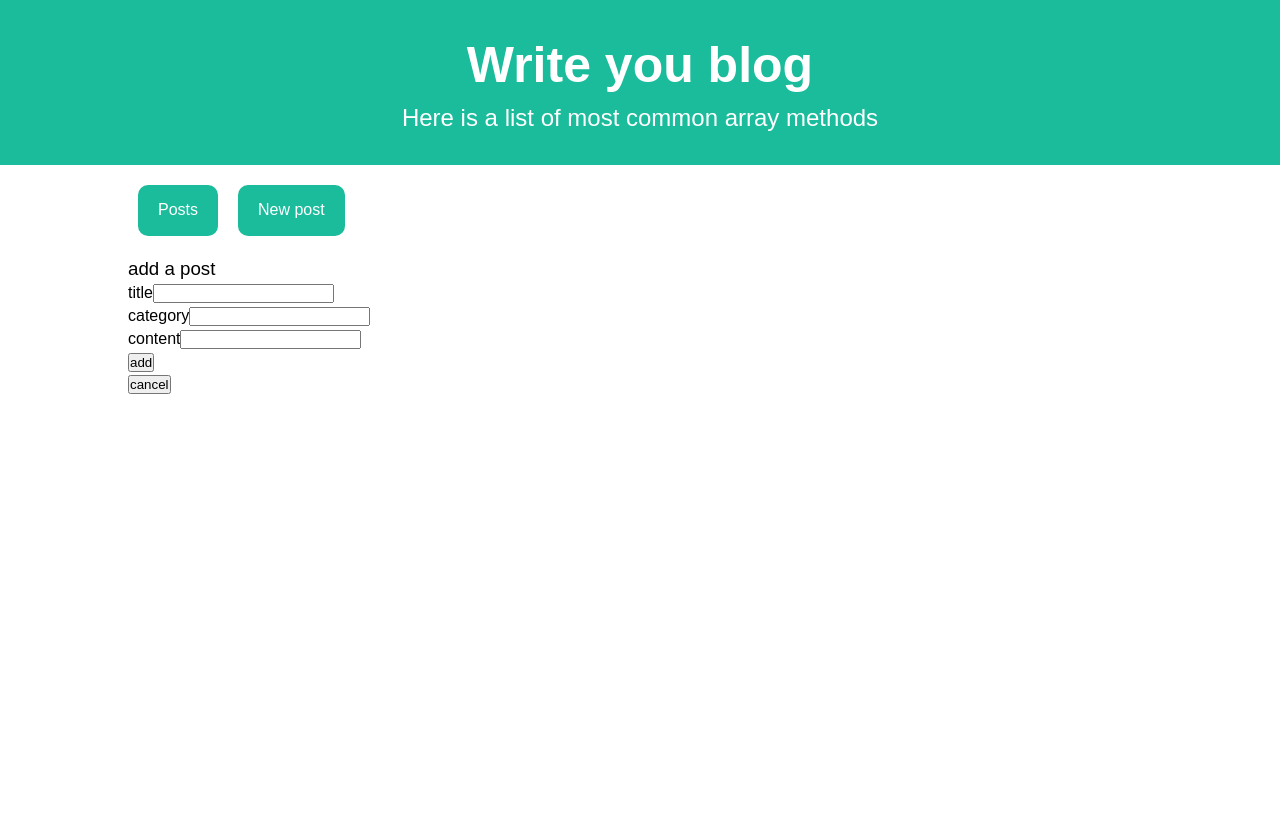
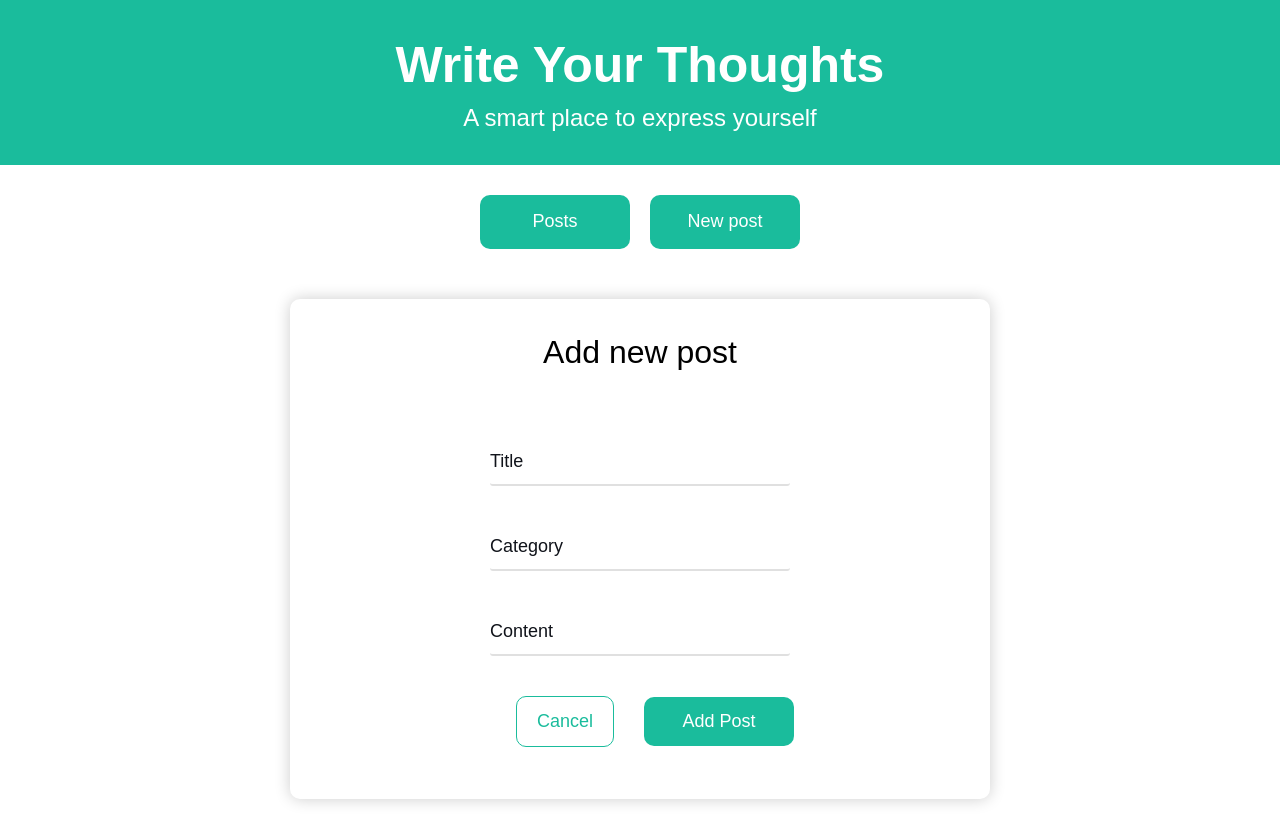
Before and after one commit to pbrovkin/posts_app, a React (Create React App) app: page /addPost in a window 1280 px wide. Built offline with nearby package versions, Linux system fonts and the light colour scheme; the HTML template or start-up script is replaced by a standard one.

Commit message:
scss based styling

```diff
--- a/src/components/AddPostForm.js
+++ b/src/components/AddPostForm.js
@@ -1,45 +1,69 @@
-import React, { useState } from 'react';
+import React, { useState } from "react";
 
-const AddPostForm = (props) => {
-    const [title, setTitle] = useState('')
-    const [category, setCategory] = useState('')
-    const [content, setContent] = useState('')
+const AddPostForm = props => {
+  const [title, setTitle] = useState("");
+  const [category, setCategory] = useState("");
+  const [content, setContent] = useState("");
 
-    const handleSubmit = (e) => {
-        e.preventDefault()
+  const handleSubmit = e => {
+    e.preventDefault();
     props.addPost({
       title,
       category,
-            content,
-        })
-        props.history.push('/')
-    }
+      content
+    });
+    props.history.push("/");
+  };
 
   const handleCancel = () => {
-        props.history.push('/')
-    }
+    props.history.push("/");
+  };
 
   return (
     <div className="container">
-            <h3>add a post</h3>
-            <form onSubmit={handleSubmit}>
-                <div>
-                    title
-            <input name='title' value={title} onChange={(e) => setTitle(e.target.value)} />
+      <div className="form-container">
+        <div className="form-content">
+          <h1>Add new post</h1>
+          <br />
+          <br />
+          <brß />
+          <form onSubmit={handleSubmit} className="form">
+            <div className="form__item">
+              <input
+                name="title"
+                placeholder="Title"
+                value={title}
+                onChange={e => setTitle(e.target.value)}
+              />
             </div>
-                <div>
-                    category
-            <input name='category' value={category} onChange={(e) => setCategory(e.target.value)} />
+            <div className="form__item">
+              <input
+                name="category"
+                placeholder="Category"
+                value={category}
+                onChange={e => setCategory(e.target.value)}
+              />
             </div>
-                <div>
-                    content
-            <input name='content' value={content} onChange={(e) => setContent(e.target.value)} />
+            <div className="form__item">
+              <input
+                name="content"
+                value={content}
+                placeholder="Content"
+                onChange={e => setContent(e.target.value)}
+              />
             </div>
-                <button>add</button>
+            <div className="button-add-new-post">
+              <button className="button-white" onClick={handleCancel}>
+                Cancel
+              </button>
+
+              <button className="button">Add Post</button>
+            </div>
           </form>
-            <button onClick={handleCancel}>cancel</button>
         </div>
-    )
-}
+      </div>
+    </div>
+  );
+};
 
-export default AddPostForm
+export default AddPostForm;
--- a/src/components/Banner.js
+++ b/src/components/Banner.js
@@ -8,14 +8,12 @@ import "./banner.scss";
 const Banner = () => {
   return (
     <div className="banner">
-      <h1 className="banner__title">{"Write you blog "}</h1>
+      <h1 className="banner__title">{"Write Your Thoughts "}</h1>
       <div className="total-country">
         <h2 className="banner__title--subtitle">
-          {"Here is a list of most common array methods"}
+          {"A smart place to express yourself"}
         </h2>
       </div>
-      {/* <Menu /> */}
-      {/* <Weather /> */}
     </div>
   );
 };
--- a/src/components/Menu.js
+++ b/src/components/Menu.js
@@ -1,11 +1,12 @@
-import React from 'react'
-import { Link } from 'react-router-dom'
-import './banner.scss'
+import React from "react";
+import { Link } from "react-router-dom";
+import "./banner.scss";
 
 const Menu = () => {
-  const padding = { padding: 10 }
+  const padding = { padding: 10 };
   return (
     <div className="container">
+      <div className = "button-container">
         <Link style={padding} to="/">
           <div className="button">Posts</div>
         </Link>
@@ -13,7 +14,8 @@ const Menu = () => {
           <div className="button">New post</div>
         </Link>
       </div>
-  )
-}
+    </div>
+  );
+};
 
-export default Menu
+export default Menu;
--- a/src/components/banner.scss
+++ b/src/components/banner.scss
@@ -51,42 +51,3 @@
   padding-left: 20px;
   font-weight: 900;
 }
-
-.button {
-  padding: 14px 20px;
-  margin: 20px 0;
-  background: $color-brand;
-  border: none;
-  cursor: pointer;
-  border-radius: 10px;
-  color: $color-white;
-  text-align: center;
-  display: inline-block;
-
-  transform: scale(1);
-  transition: transform 0.35s ease-in-out;
-
-  &--secoundary {
-    background: $color-white;
-    color: $color-brand;
-    border: 1px solid $color-brand;
-  }
-
-  &--selected {
-    background: $color-brand;
-    color: $color-white;
-  }
-
-  svg {
-    width: 30px;
-  }
-}
-
-.button:hover {
-  transform: scale(1.03);
-}
-
-.button-active {
-  background: $color-brand;
-  color: $color-white;
-}
--- a/src/scss/_app.scss
+++ b/src/scss/_app.scss
@@ -1,58 +1,11 @@
-// .country-container {
-//   display: flex;
-//   flex-wrap: wrap;
-//   justify-content: center;
-//   align-items: center;
-//   padding: 30px;
-
-//   &__item {
-//     width: 300px;
-//     height: 140px;
-//     margin: 15px;
-//     text-align: center;
-//     background: $color-white;
-//     box-shadow: 0px 0px 16px 0px rgba(0, 0, 0, 0.07);
-//     border-radius: 5px;
-//     padding: 30px;
-//     display: flex;
-//     justify-content: center;
-//     align-items: center;
-//     font-size: regular-text;
-//     transform: scale(1);
-//     transition: transform 0.35s ease-in-out;
-//   }
-
-//   &__item:hover {
-//     transform: scale(1.015);
-//     box-shadow: 0px 0px 16px 0px rgba(0, 0, 0, 0.2);
-//     cursor: pointer;
-//   }
-// }
-
-body {
-  background: $color-light-grey;
-}
-
-p {
-  color: $color-text;
-}
-
-.total-country {
-  margin: 10px 0;
-}
-
-.arrow-icon {
-  transform: rotate(20deg);
-}
-
-.country_container {
+.posts_container {
   display: flex;
   flex-wrap: wrap;
   justify-content: space-between;
   margin-top: 200px;
 }
 
-.country {
+.post {
   padding: 30px;
   margin: 10px;
   width: 260px;
@@ -72,93 +25,3 @@ p {
     width: 80%;
   }
 }
-.weather_container {
-  display: flex;
-  justify-content: center;
-  align-items: center;
-}
-
-.weather {
-  padding: 30px;
-  color: $color-brand;
-  margin: 10px;
-  width: 950px;
-  box-shadow: 0px 0px 16px 0px rgba(0, 0, 0, 0.07);
-  border-radius: 14px;
-  padding: 30px;
-  align-items: center;
-  font-size: regular-text;
-  transform: scale(1);
-  transition: transform 0.35s ease-in-out;
-  display: flex;
-  justify-content: center;
-  flex-direction: column;
-  background: $color-white;
-}
-
-.country,
-.weather:hover {
-  transform: scale(1.015);
-  box-shadow: 0px 0px 16px 0px rgba(0, 0, 0, 0.2);
-  cursor: pointer;
-}
-
-.banner-input-container {
-  width: 950px;
-  background: $color-white;
-  border-radius: 14px;
-  display: flex;
-  flex-direction: column;
-  justify-content: center;
-  align-items: center;
-  padding: 60px 60px 0 60px;
-  box-shadow: 0px 0px 16px 0px rgba(0, 0, 0, 0.07);
-}
-
-.search-result {
-  display: flex;
-  margin: 10px 0 10px 0;
-  padding: 15px;
-  border-radius: 10px;
-  width: 70%;
-  justify-content: center;
-
-  &__text {
-    color: $color-text;
-    font-size: $regular-text;
-  }
-}
-
-.result {
-  color: $color-white;
-  padding-left: 20px;
-  font-weight: 900;
-}
-
-.graph {
-  background: #cccccc;
-  display: flex;
-  justify-content: space-between;
-
-  &__item {
-    background: $color-light-grey;
-    width: 300px;
-
-    p {
-      font-size: $regular-text;
-    }
-  }
-
-  &__item:nth-child(1) {
-    width: 10%;
-  }
-
-  &__item:nth-child(2) {
-    width: 70%;
-    background: $color-brand-light;
-  }
-
-  &__item:nth-child(3) {
-    width: 20%;
-  }
-}
--- a/src/scss/_button.scss
+++ b/src/scss/_button.scss
@@ -1,38 +1,38 @@
-.button {
-    padding: 14px 20px;
-    margin: 20px 0;
-    background: $color-brand;
-    border: none;
-    cursor: pointer;
-    border-radius: 10px;
-    color: $color-white;
-    text-align: center;
-    display: inline-block;
+// .button {
+//     padding: 14px 20px;
+//     margin: 20px 0;
+//     background: $color-brand;
+//     border: none;
+//     cursor: pointer;
+//     border-radius: 10px;
+//     color: $color-white;
+//     text-align: center;
+//     display: inline-block;
 
-    transform: scale(1);
-    transition: transform 0.35s ease-in-out;
+//     transform: scale(1);
+//     transition: transform 0.35s ease-in-out;
 
-    &--secoundary {
-        background: $color-white;
-        color: $color-brand;
-        border: 1px solid $color-brand;
-    }
+//     &--secoundary {
+//         background: $color-white;
+//         color: $color-brand;
+//         border: 1px solid $color-brand;
+//     }
 
-    &--selected {
-        background: $color-brand;
-        color: $color-white;
-    }
+//     &--selected {
+//         background: $color-brand;
+//         color: $color-white;
+//     }
 
-    svg {
-        width: 30px;
-    }
-}
+//     svg {
+//         width: 30px;
+//     }
+// }
 
-.button:hover {
-    transform: scale(1.030);
-}
+// .button:hover {
+//     transform: scale(1.030);
+// }
 
-.button-active {
-    background: $color-brand;
-    color: $color-white;
-}
+// .button-active {
+//     background: $color-brand;
+//     color: $color-white;
+// }
--- a/src/scss/basic-settings.scss
+++ b/src/scss/basic-settings.scss
@@ -66,9 +66,9 @@ p {
   height: rem(490px);
 }
 
-.container {
-  max-width: rem(1350px);
-  width: 80%;
-  margin: 0 auto;
-  height: 100%;
-}
+// .container {
+//   max-width: rem(1350px);
+//   width: 80%;
+//   margin: 0 auto;
+//   height: 100%;
+// }
--- a/src/scss/common.scss
+++ b/src/scss/common.scss
@@ -108,13 +108,238 @@ p {
 .footer-section {
   background: $color-black;
 }
+// posts SCSS
 
-.container {
-  max-width: rem(1350px);
-  width: 80%;
-  margin: 0 auto;
-  height: 100%;
+.posts_container {
+  display: flex;
+  flex-wrap: wrap;
+  justify-content: space-between;
+  flex-direction: row;
 }
-.post-card {
-  background-color: red;
+
+.post {
+  padding: 30px;
+  margin: 26px;
+  width: 46%;
+  background: $color-white;
+  box-shadow: 0px 0px 16px 0px rgba(0, 0, 0, 0.07);
+  border-radius: 14px;
+  padding: 30px;
+  align-items: left;
+  font-size: regular-text;
+  transform: scale(1);
+  transition: transform 0.35s ease-in-out;
+  display: flex;
+  justify-content: center;
+  flex-direction: column;
+  img {
+    width: 80%;
+  }
 }
+
+.post-content {
+  display: flex;
+  justify-content: center;
+  flex-direction: column;
+  align-items: left;
+  font-size: regular-text;
+  padding: 20px 30px;
+}
+
+.post:hover {
+  transform: scale(1.015);
+  box-shadow: 0px 0px 16px 0px rgba(0, 0, 0, 0.2);
+  cursor: pointer;
+}
+
+.post-container {
+  display: flex;
+  justify-content: center;
+  flex-direction: column;
+  align-items: left;
+  padding: 30px 30px;
+  margin: 10px;
+  width: 100%;
+  background: $color-white;
+  box-shadow: 0px 0px 16px 0px rgba(0, 0, 0, 0.07);
+  border-radius: 14px;
+  padding: 30px;
+  font-size: regular-text;
+}
+
+.singlepost {
+  padding: 20px;
+  margin: 20px;
+  width: 100%;
+  background: $color-white;
+  box-shadow: 0px 0px 16px 0px rgba(0, 0, 0, 0.07);
+  border-radius: 14px;
+  padding: 30px;
+  align-items: left;
+  font-size: regular-text;
+  transform: scale(1);
+  transition: transform 0.35s ease-in-out;
+  display: flex;
+  justify-content: center;
+  flex-direction: column;
+}
+.singlepost-content {
+  margin: 26px;
+  padding: 30px;
+}
+
+// button
+.button-container {
+  display: flex;
+  justify-content: center;
+  align-items: center;
+}
+
+.button {
+  padding: 14px 20px;
+  margin: 20px 0;
+  background: $color-brand;
+  border: none;
+  cursor: pointer;
+  border-radius: 10px;
+  color: $color-white;
+  text-align: center;
+  display: inline-block;
+  transform: scale(1);
+  transition: transform 0.35s ease-in-out;
+  font-size: $regular-text;
+  min-width: 150px;
+}
+.button-white {
+  padding: 14px 20px;
+  margin: 20px 30px;
+  background: $color-white;
+  border: none;
+  cursor: pointer;
+  border-radius: 10px;
+  color: $color-brand;
+  text-align: center;
+  display: inline-block;
+  transform: scale(1);
+  transition: transform 0.35s ease-in-out;
+  border: solid 1px $color-brand;
+  max-width: 150px;
+  font-size: $regular-text;
+}
+
+.button:hover {
+  transform: scale(1.03);
+}
+
+.button-active {
+  background: $color-brand;
+  color: $color-white;
+}
+
+.button-add-new-post {
+  display: flex;
+  justify-content: center;
+  align-items: center;
+}
+.button-post {
+  display: flex;
+  justify-content: left;
+}
+
+// banner
+
+.banner {
+  display: flex;
+  justify-content: center;
+  flex-direction: column;
+  align-items: center;
+
+  &__title {
+    font-size: $banner-title;
+    font-weight: 900;
+    text-align: center;
+    margin: 0;
+    padding: 0;
+    color: $color-white;
+
+    &--subtitle {
+      font-size: 24px;
+      color: #ffffff;
+    }
+  }
+
+  &__title--bold {
+    font-size: $banner-title;
+    color: $color-brand;
+    font-weight: 900 !important;
+    position: relative;
+    text-transform: uppercase;
+  }
+
+  &__title--bold-sec {
+    font-size: $banner-title;
+    color: $color-secoundary;
+    font-weight: 900 !important;
+    position: relative;
+    text-transform: uppercase;
+  }
+
+  &__text {
+    font-size: $regular-text;
+    margin: 20px 0;
+  }
+
+  &__btn {
+    margin: 20px 0 70px 0;
+  }
+}
+
+// form
+.form-container {
+  display: flex;
+  justify-content: center;
+  flex-direction: column;
+  align-items: center;
+  font-size: regular-text;
+  padding: 20px 0;
+}
+
+.form-content {
+  display: flex;
+  justify-content: center;
+  align-items: center;
+  flex-direction: column;
+  width: 700px;
+  top: -180px;
+  height: 500px;
+  box-shadow: 0px 0px 16px 0px rgba(0, 0, 0, 0.2);
+  border-radius: 10px;
+}
+
+.form {
+  display: flex;
+  justify-content: center;
+  align-items: center;
+  flex-direction: column;
+
+  &__item {
+    padding: 0px 3px;
+    margin: 20px 0;
+  }
+
+  &__item input {
+    border: 2px solid $color-input-border;
+    padding: 14px 0px;
+    width: 100%;
+    border-radius: 3px;
+    width: 300px;
+    border-top: none;
+    border-left: none;
+    border-right: none;
+  }
+}
+
+::placeholder {
+  font-size: $regular-text;
+  color: $color-black;
+}
```
Also changed, not shown: src/components/Post.js (+37 -21 lines), src/components/PostList.js (+37 -27 lines), src/scss/app-2.scss (renamed from src/scss/app.scss). Lines whose indentation alone changed are shown as unchanged.
